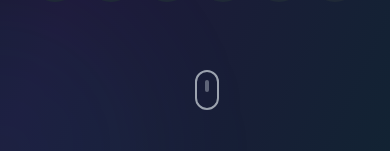
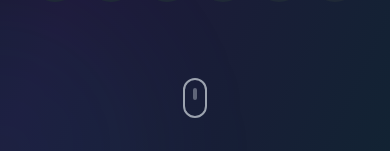
Before and after one commit to azizouch/MyportfolioReact, a React (Vite) app: page / in a window 390 px wide. Shown: the part 693-844 px from the top of the page. Built offline with nearby package versions, Linux system fonts and the light colour scheme.

Commit message:
last upadate

```diff
--- a/src/components/Hero.tsx
+++ b/src/components/Hero.tsx
@@ -96,7 +96,7 @@ const Hero = () => {
         </div>
       </div>
       {/* Scroll indicator */}
-      <div className="absolute bottom-8 left-1/2 transform -translate-x-1/2 animate-bounce mt-8 sm:mt-0">
+      <div className="absolute bottom-6 transform -translate-x-1/2 animate-bounce">
         <div className="w-6 h-10 border-2 border-gray-400 rounded-full flex justify-center">
           <div className="w-1 h-3 bg-gray-400 rounded-full mt-2 animate-pulse"></div>
         </div>
```
